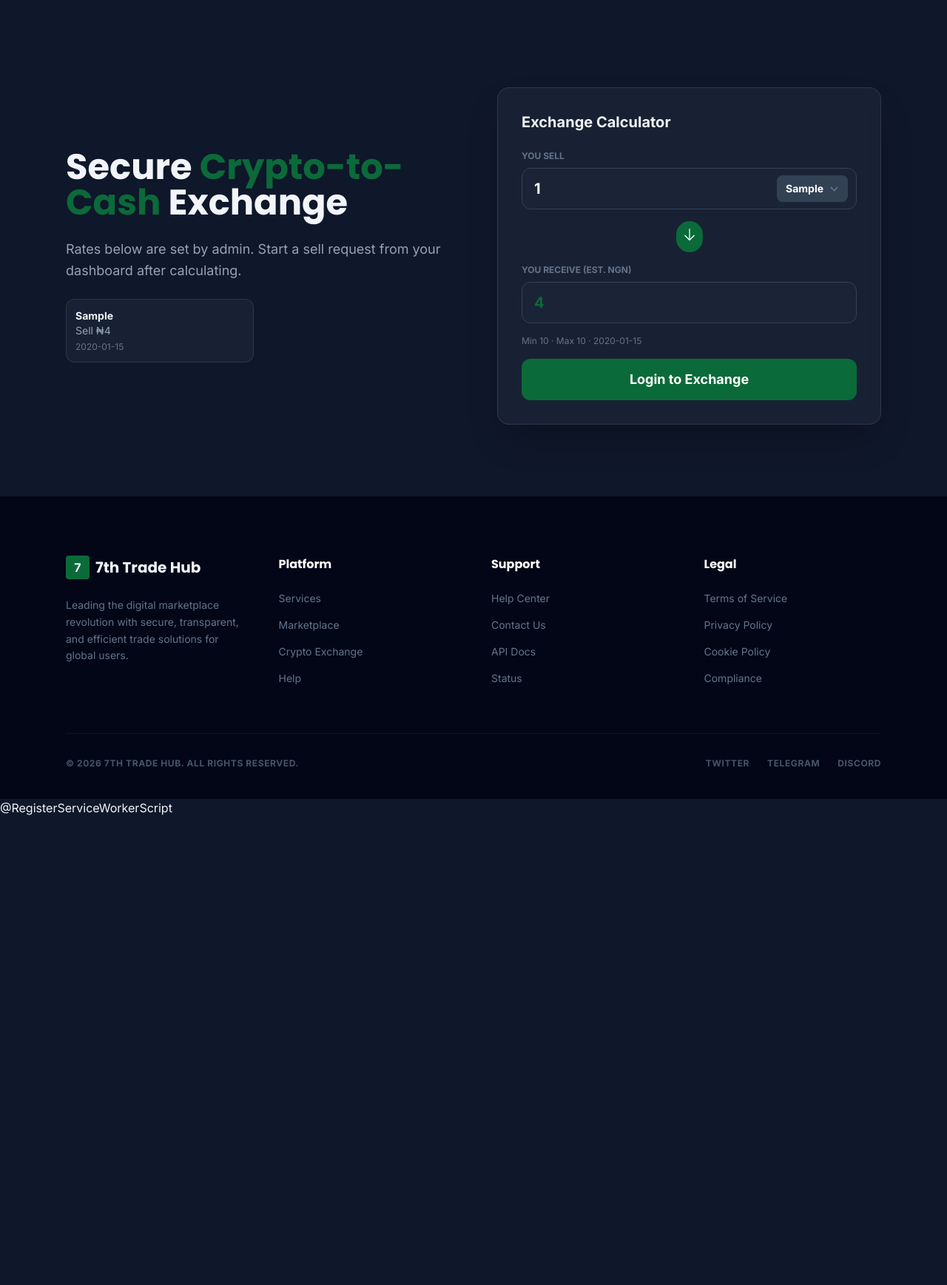
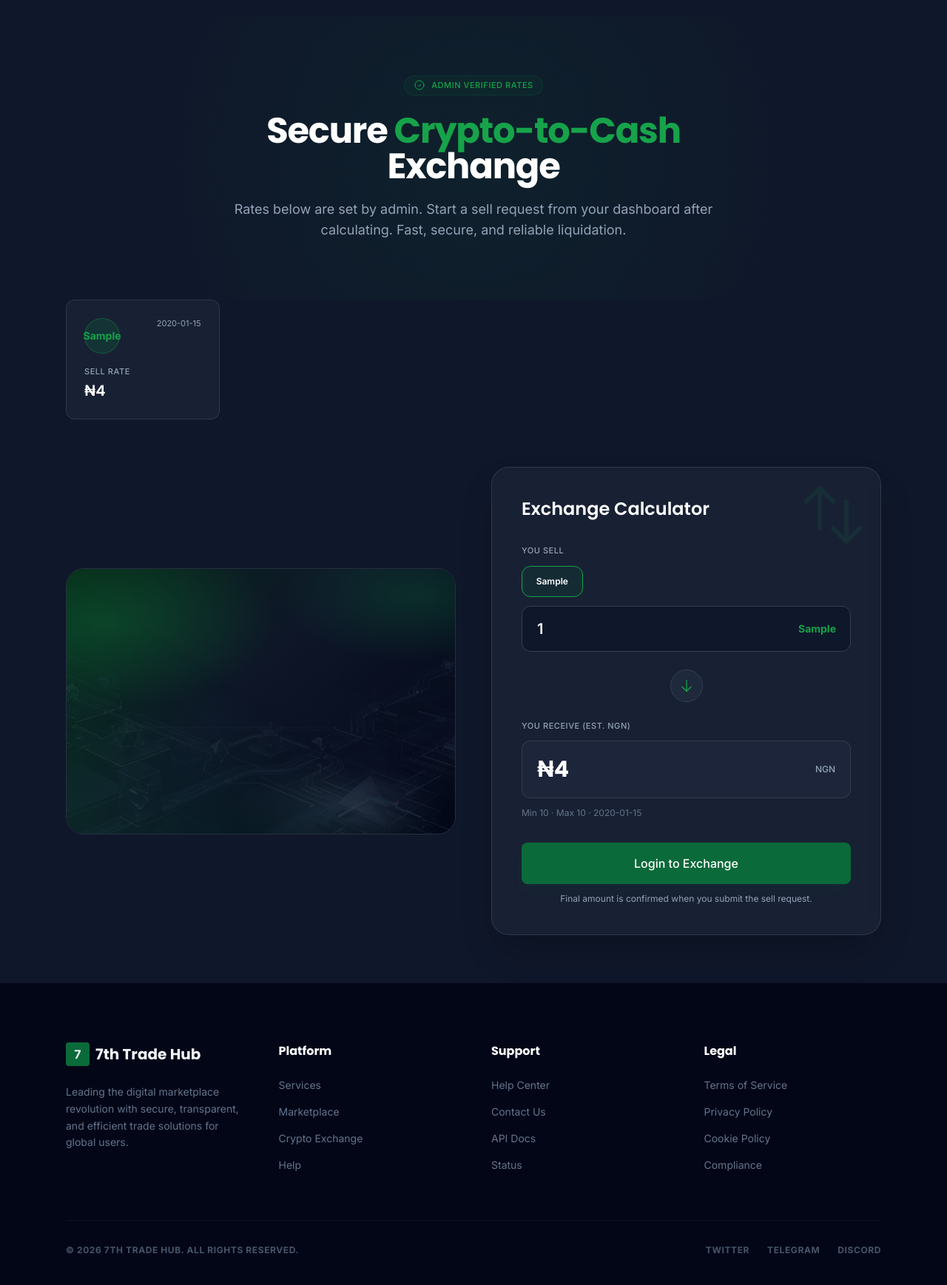
Before and after one commit to carter46/7th-trade-hub, a Laravel app: page /exchange in a window 1280 px wide. Shown: the part 82-1819 px from the top of the page at 74% size. Before the commit the page ends 1184 px from the top, so only its background shows below. Run offline with Laravel 12, Linux system fonts and the light colour scheme; tables that the repository leaves empty hold one stand-in row (values such as "Sample post"); style sheets or scripts are compiled from the project's sources; some libraries are stand-ins or nearby versions.

Commit message:
Update exchange.blade.php

```diff
--- a/resources/views/pages/exchange.blade.php
+++ b/resources/views/pages/exchange.blade.php
@@ -11,61 +11,156 @@
         'max' => (float) ($r->maximum_amount ?? 0),
         'time' => $r->processing_time,
     ]]);
+
+    $assetStyles = [
+        'BTC' => ['fg' => '#F7931A', 'bg' => 'rgba(247, 147, 26, 0.2)', 'border' => 'rgba(247, 147, 26, 0.3)'],
+        'ETH' => ['fg' => '#627EEA', 'bg' => 'rgba(98, 126, 234, 0.2)', 'border' => 'rgba(98, 126, 234, 0.3)'],
+        'USDT' => ['fg' => '#26A17B', 'bg' => 'rgba(38, 161, 123, 0.2)', 'border' => 'rgba(38, 161, 123, 0.3)'],
+        'SOL' => ['fg' => '#14F195', 'bg' => 'rgba(20, 241, 149, 0.2)', 'border' => 'rgba(20, 241, 149, 0.3)'],
+        'BNB' => ['fg' => '#F3BA2F', 'bg' => 'rgba(243, 186, 47, 0.2)', 'border' => 'rgba(243, 186, 47, 0.3)'],
+    ];
+    $defaultStyle = ['fg' => '#16A34A', 'bg' => 'rgba(11, 106, 57, 0.25)', 'border' => 'rgba(22, 163, 74, 0.35)'];
+    $heroImage = asset('assets/images/Image_ro410gro410gro41.png');
+    $ctaHref = auth()->check()
+        ? route('dashboard.crypto-sell.create')
+        : route('login');
+    $ctaLabel = auth()->check() ? 'Start My Exchange' : 'Login to Exchange';
 @endphp
-<section class="relative py-16 lg:py-24 overflow-hidden" x-data="exchangeCalc(@js($rateMap))">
-    <div class="max-w-marketing mx-auto px-5 sm:px-6 grid grid-cols-1 lg:grid-cols-2 gap-16 items-center">
-        <div class="flex flex-col gap-6">
-            <h1 class="font-display text-4xl lg:text-5xl font-bold leading-tight">
-                Secure <span class="text-primary">Crypto-to-Cash</span> Exchange
+
+{{-- Hero --}}
+<section class="relative flex flex-col justify-center items-center px-5 sm:px-6 py-16 sm:py-20 text-center overflow-hidden">
+    <div class="pointer-events-none absolute inset-0 z-0 bg-[radial-gradient(circle_at_center,rgba(11,106,57,0.12)_0%,transparent_70%)]" aria-hidden="true"></div>
+    <div class="relative z-10 max-w-3xl">
+        <div class="inline-flex items-center gap-2 px-3 py-1 rounded-full bg-primary/10 border border-primary/25 text-accent mb-6">
+            <x-ui.icon name="verified" class="w-4 h-4" />
+            <span class="text-[11px] font-medium uppercase tracking-wider">Admin Verified Rates</span>
+        </div>
+        <h1 class="font-display text-3xl sm:text-4xl lg:text-5xl font-bold tracking-tight text-white mb-5 leading-tight">
+            Secure <span class="text-accent">Crypto-to-Cash</span> Exchange
         </h1>
-            <p class="text-lg text-slate-400 max-w-lg leading-relaxed">
-                Rates below are set by admin. Start a sell request from your dashboard after calculating.
+        <p class="text-base sm:text-lg text-text-secondary max-w-2xl mx-auto leading-relaxed">
+            Rates below are set by admin. Start a sell request from your dashboard after calculating. Fast, secure, and reliable liquidation.
         </p>
-            <div class="grid grid-cols-2 gap-3">
+    </div>
+</section>
+
+{{-- Rates grid --}}
+<section class="max-w-marketing mx-auto px-5 sm:px-6 pb-12 sm:pb-16" x-data="exchangeCalc(@js($rateMap))">
+    @if($rates->isEmpty())
+        <div class="glassmorphism rounded-xl p-8 text-center mb-12">
+            <x-ui.empty
+                icon="bitcoin"
+                title="No rates available"
+                description="Exchange rates have not been configured yet. Check back soon."
+            />
+        </div>
+    @else
+        <div class="grid grid-cols-1 sm:grid-cols-2 lg:grid-cols-3 xl:grid-cols-5 gap-4 mb-12 sm:mb-16">
             @foreach($rates as $rate)
-                    <div class="glassmorphism rounded-xl p-3 text-sm">
-                        <div class="font-bold">{{ $rate->asset }}</div>
-                        <div class="text-slate-400">Sell ₦{{ number_format($rate->sell_rate_ngn, 0) }}</div>
+                @php $style = $assetStyles[$rate->asset] ?? $defaultStyle; @endphp
+                <div class="glassmorphism p-5 sm:p-6 rounded-xl hover:border-accent/40 transition-all duration-300">
+                    <div class="flex justify-between items-start mb-4 gap-2">
+                        <div
+                            class="w-12 h-12 rounded-full flex items-center justify-center border shrink-0"
+                            style="background: {{ $style['bg'] }}; border-color: {{ $style['border'] }};"
+                        >
+                            <span class="font-bold text-sm" style="color: {{ $style['fg'] }};">{{ $rate->asset }}</span>
+                        </div>
                         @if($rate->processing_time)
-                            <div class="text-xs text-slate-500 mt-1">{{ $rate->processing_time }}</div>
+                            <span class="text-[11px] text-text-secondary text-right leading-snug">{{ $rate->processing_time }}</span>
                         @endif
+                    </div>
+                    <div class="space-y-1">
+                        <p class="text-text-secondary text-[11px] font-medium uppercase tracking-wider">Sell Rate</p>
+                        <p class="font-display text-lg sm:text-xl font-semibold text-white">
+                            ₦{{ number_format($rate->sell_rate_ngn, 0) }}
+                        </p>
+                    </div>
                 </div>
             @endforeach
         </div>
+
+        {{-- Calculator --}}
+        <div class="grid grid-cols-1 lg:grid-cols-2 gap-10 lg:gap-12 items-center">
+            <div class="relative hidden lg:block min-h-[360px] rounded-3xl overflow-hidden border border-border-subtle">
+                <div class="absolute inset-0 bg-gradient-to-tr from-primary/20 via-transparent to-transparent z-[1]"></div>
+                <div
+                    class="absolute inset-0 bg-cover bg-center opacity-60"
+                    style="background-image: url('{{ $heroImage }}')"
+                    aria-hidden="true"
+                ></div>
+                <div class="absolute inset-0 marketing-page-hero-bg opacity-80 z-0" aria-hidden="true"></div>
             </div>
-        <div class="glassmorphism p-8 rounded-2xl shadow-2xl">
-            <h3 class="text-xl font-bold mb-6">Exchange Calculator</h3>
-            @if($rates->isEmpty())
-                <p class="text-slate-400">No exchange rates configured yet. Ask an admin to seed rates.</p>
-            @else
-                <div class="space-y-4">
-                    <div>
-                        <label class="text-xs font-bold text-slate-500 uppercase mb-2 block">You Sell</label>
+
+            <div class="glassmorphism p-6 sm:p-8 md:p-10 rounded-2xl sm:rounded-3xl shadow-2xl relative overflow-hidden">
+                <div class="absolute top-4 right-4 opacity-10 text-accent pointer-events-none" aria-hidden="true">
+                    <x-ui.icon name="swap" class="w-24 h-24" />
+                </div>
+
+                <h2 class="font-display text-xl sm:text-2xl font-semibold text-white mb-6 sm:mb-8 relative z-10">
+                    Exchange Calculator
+                </h2>
+
+                <div class="space-y-6 relative z-10">
+                    <div class="space-y-3">
+                        <label class="text-[11px] font-medium uppercase tracking-wider text-text-secondary block">You Sell</label>
+                        <div class="grid grid-cols-3 sm:grid-cols-5 gap-2">
+                            @foreach($rates as $rate)
+                                <button
+                                    type="button"
+                                    @click="asset = '{{ $rate->asset }}'"
+                                    :class="asset === '{{ $rate->asset }}'
+                                        ? 'border-accent bg-primary/15 text-white'
+                                        : 'border-border-default bg-elevated text-text-secondary hover:border-accent/50'"
+                                    class="p-2.5 sm:p-3 rounded-xl border transition-all text-center"
+                                >
+                                    <span class="text-xs font-semibold block">{{ $rate->asset }}</span>
+                                </button>
+                            @endforeach
+                        </div>
                         <div class="relative">
-                            <input x-model.number="amount" type="number" step="any" min="0" class="w-full h-14 bg-slate-800/50 border border-slate-700 rounded-xl px-4 text-xl font-bold text-white outline-none">
-                            <select x-model="asset" class="absolute right-3 top-1/2 -translate-y-1/2 bg-slate-700 rounded-lg font-bold py-2 pl-3 pr-8 text-white text-sm border-none">
-                                @foreach($rates as $rate)
-                                    <option value="{{ $rate->asset }}">{{ $rate->asset }}</option>
-                                @endforeach
-                            </select>
+                            <label for="exchange-amount" class="sr-only">Amount</label>
+                            <input
+                                id="exchange-amount"
+                                x-model.number="amount"
+                                type="number"
+                                step="any"
+                                min="0"
+                                placeholder="0.00"
+                                class="w-full bg-surface border border-border-default focus:border-accent focus:ring-1 focus:ring-accent/40 rounded-xl px-5 py-4 text-xl font-semibold text-white placeholder:text-text-muted transition-all [appearance:textfield] [&::-webkit-outer-spin-button]:appearance-none [&::-webkit-inner-spin-button]:appearance-none"
+                            >
+                            <span class="absolute right-5 top-1/2 -translate-y-1/2 text-sm font-bold text-accent" x-text="asset"></span>
                         </div>
                     </div>
+
                     <div class="flex justify-center">
-                        <div class="bg-primary p-2 rounded-full"><x-ui.icon name="arrow-down" class="w-5 h-5 text-white" /></div>
+                        <div class="w-11 h-11 rounded-full bg-elevated border border-border-default flex items-center justify-center text-accent">
+                            <x-ui.icon name="arrow-down" class="w-5 h-5" />
                         </div>
-                    <div>
-                        <label class="text-xs font-bold text-slate-500 uppercase mb-2 block">You Receive (Est. NGN)</label>
-                        <input :value="receiveFormatted" readonly class="w-full h-14 bg-slate-800/50 border border-slate-700 rounded-xl px-4 text-xl font-bold text-primary outline-none">
                     </div>
-                    <p class="text-xs text-slate-500" x-text="hint"></p>
-                    @auth
-                        <a href="{{ route('dashboard.crypto-sell.create') }}" class="w-full h-14 bg-primary hover:bg-accent text-white rounded-xl font-bold text-lg flex items-center justify-center gap-2">Start My Exchange</a>
-                    @else
-                        <a href="{{ route('login') }}" class="w-full h-14 bg-primary hover:bg-accent text-white rounded-xl font-bold text-lg flex items-center justify-center gap-2">Login to Exchange</a>
-                    @endauth
+
+                    <div class="space-y-3">
+                        <label class="text-[11px] font-medium uppercase tracking-wider text-text-secondary block">You Receive (Est. NGN)</label>
+                        <div class="bg-elevated/80 border border-border-subtle rounded-xl px-5 py-5 flex justify-between items-center gap-3">
+                            <span class="font-display text-2xl sm:text-3xl font-bold text-white truncate">
+                                ₦<span x-text="receiveFormatted"></span>
+                            </span>
+                            <span class="text-xs font-medium text-text-secondary shrink-0">NGN</span>
+                        </div>
+                        <p class="text-xs text-text-muted" x-text="hint"></p>
+                    </div>
+
+                    <div class="pt-2">
+                        <x-ui.button href="{{ $ctaHref }}" variant="primary" size="lg" class="w-full !h-14 !text-base hover:!bg-accent shadow-lg shadow-primary/10">
+                            {{ $ctaLabel }}
+                        </x-ui.button>
+                        <p class="text-center mt-3 text-xs text-text-secondary">
+                            Final amount is confirmed when you submit the sell request.
+                        </p>
+                    </div>
+                </div>
+            </div>
         </div>
     @endif
-        </div>
-    </div>
 </section>
 @endsection
```
Lines whose indentation alone changed are shown as unchanged.
